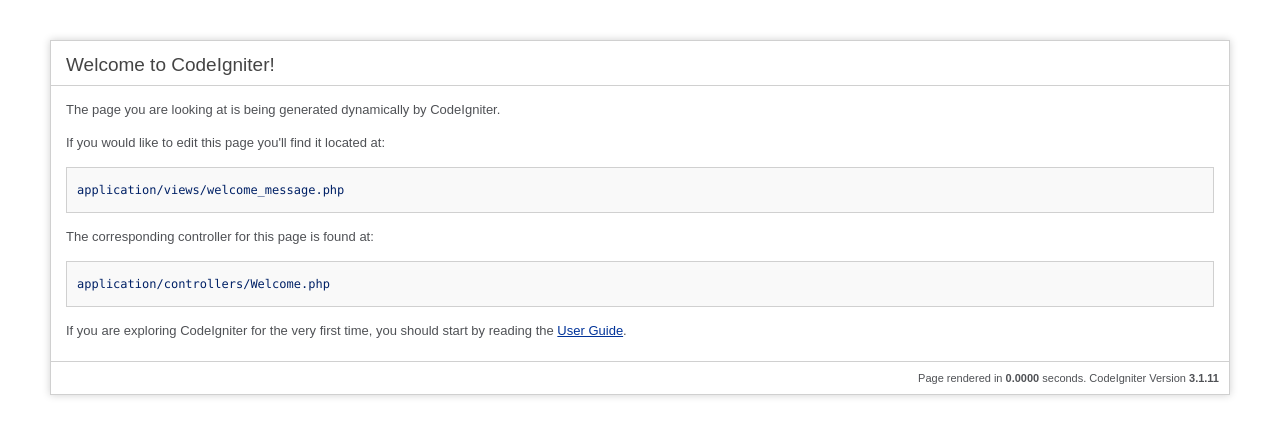
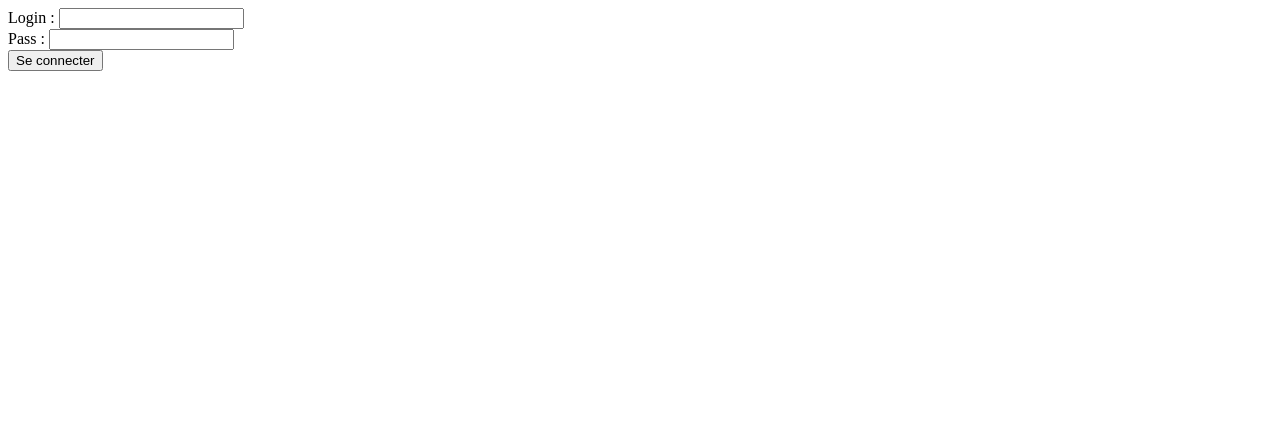
Before and after one commit to wilgo001/online-store, a CodeIgniter app: page /database/ in a window 1280 px wide. Shown: the top 437 px of the page. Run offline with CodeIgniter, Linux system fonts and the light colour scheme.

Commit message:
bonjour :)
Signed-off-by: Corentin <i181624>

```diff
--- a/application/views/welcome_message.php
+++ b/application/views/welcome_message.php
@@ -1,89 +1,17 @@
 <?php
-defined('BASEPATH') OR exit('No direct script access allowed');
-?><!DOCTYPE html>
+echo'
+<!DOCTYPE html>
 <html lang="en">
 <head>
-	<meta charset="utf-8">
-	<title>Welcome to CodeIgniter</title>
-
-	<style type="text/css">
-
-	::selection { background-color: #E13300; color: white; }
-	::-moz-selection { background-color: #E13300; color: white; }
-
-	body {
-		background-color: #fff;
-		margin: 40px;
-		font: 13px/20px normal Helvetica, Arial, sans-serif;
-		color: #4F5155;
-	}
-
-	a {
-		color: #003399;
-		background-color: transparent;
-		font-weight: normal;
-	}
-
-	h1 {
-		color: #444;
-		background-color: transparent;
-		border-bottom: 1px solid #D0D0D0;
-		font-size: 19px;
-		font-weight: normal;
-		margin: 0 0 14px 0;
-		padding: 14px 15px 10px 15px;
-	}
-
-	code {
-		font-family: Consolas, Monaco, Courier New, Courier, monospace;
-		font-size: 12px;
-		background-color: #f9f9f9;
-		border: 1px solid #D0D0D0;
-		color: #002166;
-		display: block;
-		margin: 14px 0 14px 0;
-		padding: 12px 10px 12px 10px;
-	}
-
-	#body {
-		margin: 0 15px 0 15px;
-	}
-
-	p.footer {
-		text-align: right;
-		font-size: 11px;
-		border-top: 1px solid #D0D0D0;
-		line-height: 32px;
-		padding: 0 10px 0 10px;
-		margin: 20px 0 0 0;
-	}
-
-	#container {
-		margin: 10px;
-		border: 1px solid #D0D0D0;
-		box-shadow: 0 0 8px #D0D0D0;
-	}
-	</style>
+	<meta charset="UTF-8">
+	<title>TP1 - Exercice 1</title>
 </head>
 <body>
-
-<div id="container">
-	<h1>Welcome to CodeIgniter!</h1>
-
-	<div id="body">
-		<p>The page you are looking at is being generated dynamically by CodeIgniter.</p>
-
-		<p>If you would like to edit this page you'll find it located at:</p>
-		<code>application/views/welcome_message.php</code>
-
-		<p>The corresponding controller for this page is found at:</p>
-		<code>application/controllers/Welcome.php</code>
-
-		<p>If you are exploring CodeIgniter for the very first time, you should start by reading the <a href="user_guide/">User Guide</a>.</p>
-	</div>
-
-	<p class="footer">Page rendered in <strong>{elapsed_time}</strong> seconds. <?php echo  (ENVIRONMENT === 'development') ?  'CodeIgniter Version <strong>' . CI_VERSION . '</strong>' : '' ?></p>
-</div>
+<form method="post" action="valide.php">
+	Login : <input type="text" name="login"><br>
+	Pass : <input type="text" name="password"><br>
+	<input type="submit" value="Se connecter">
+</form>
 
 </body>
-</html>
+</html>';
```
Also changed, not shown: application/views/accueil.php (added, +11 -0 lines).
